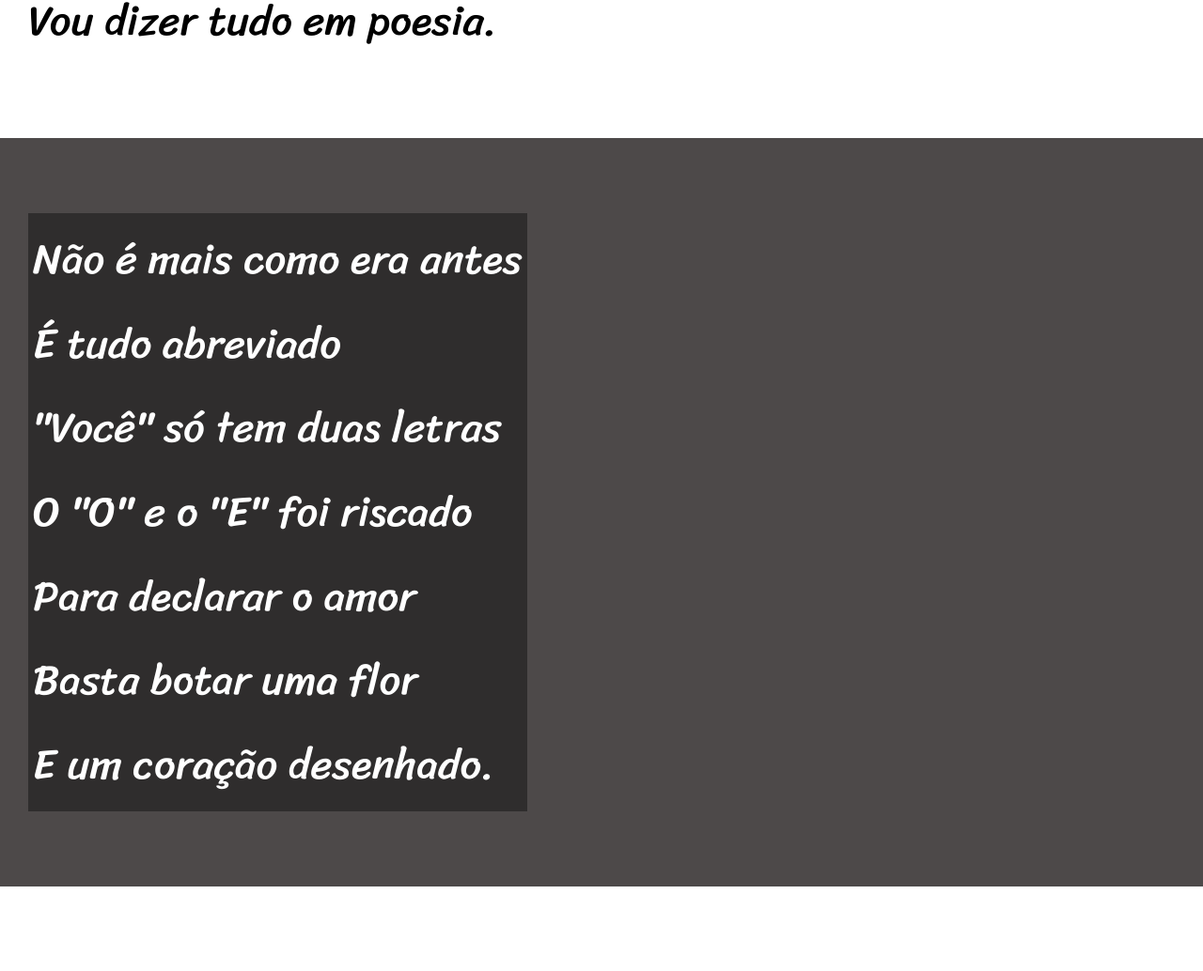
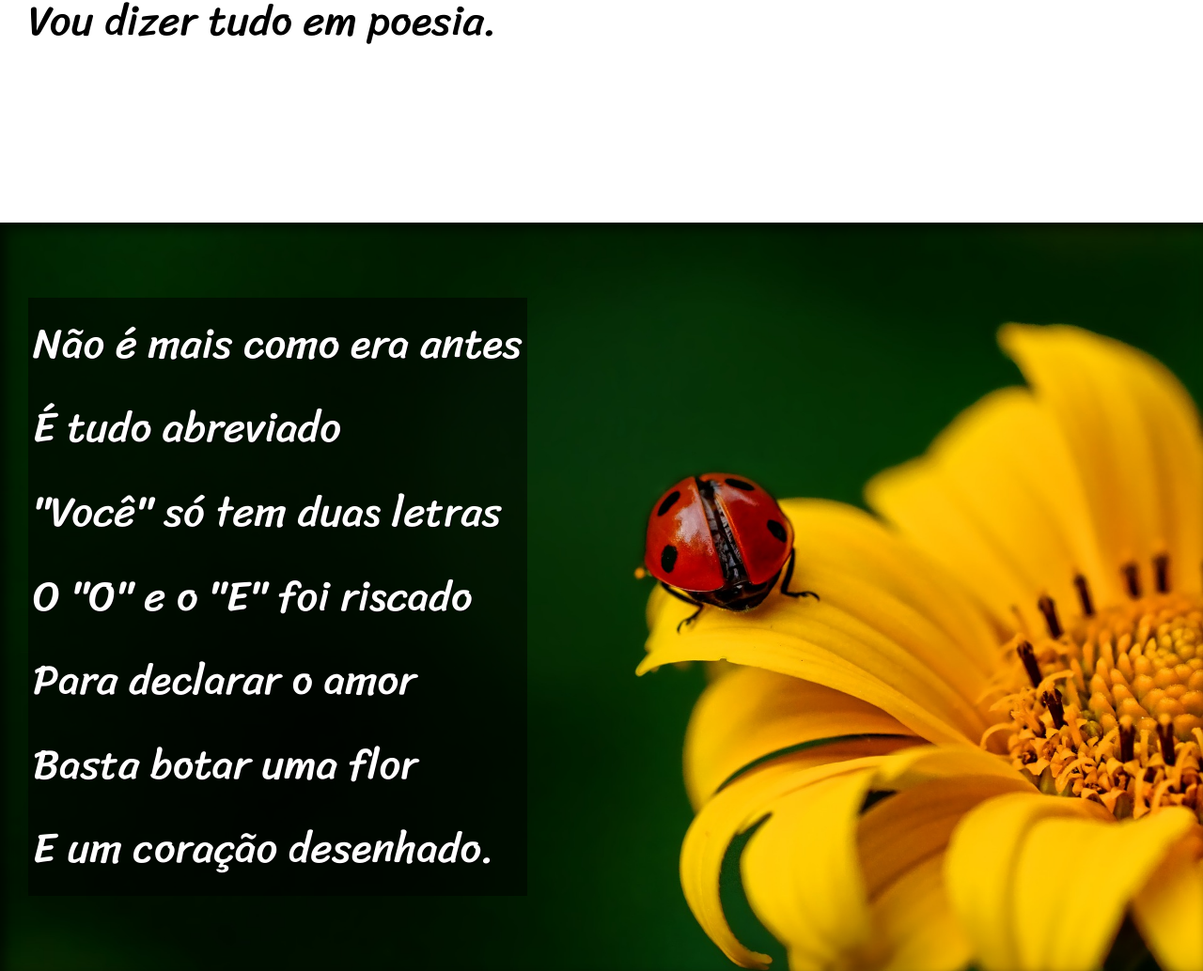
Before and after one commit to thuanemello/hmtl-css, a plain HTML site: page desafios/d012/index.html in a window 1280 px wide. Shown: the part 900-1934 px from the top of the page at 94% size. Drawn offline with Linux system fonts and the light colour scheme.

Commit message:
finalizando o desafio012

```diff
--- a/desafios/d012/estilo/style.css
+++ b/desafios/d012/estilo/style.css
@@ -57,6 +57,10 @@ section {
     font-size: 3.5vw;
 }
 
+section > p {
+    padding-bottom: 2em;
+}
+
 section.normal {
     background-color: white;
     color: black;
@@ -65,12 +69,25 @@ section.normal {
 section.imagem {
     background-color: rgb(77, 73, 73);
     color: white;
+    box-shadow: inset 6px 6px 13px 0px rgba(0, 0, 0, 0.671);
+    background-size: cover;
+    background-attachment: fixed;
 }
 
 section.imagem > p {
     display: inline-block;
     padding: 5px;
-    background-color: rgba(0, 0, 0, 0.39);
+    background-color: rgba(0, 0, 0, 0.514);
+    text-shadow: 1px 1px 0px black;
+}
+
+section#img01 {
+    background-image: url('../imagens/background001.jpg');
+    background-position: right center;
+}
+
+section#img02 {
+    background-image: url('../imagens/background002.jpg');
 }
 
 footer {
--- a/desafios/d012/index.html
+++ b/desafios/d012/index.html
@@ -24,7 +24,7 @@
         </p>
     </section>
 
-    <section class="imagem">
+    <section class="imagem" id="img01">
         <p>
             Não é mais como era antes <br>
             É tudo abreviado <br>
@@ -58,7 +58,7 @@
         </p>
     </section>
 
-    <section class="imagem">
+    <section class="imagem" id="img02">
         <p>
             Tenho saudade das cartas <br>
             Escritas com a própria mão <br>
```
